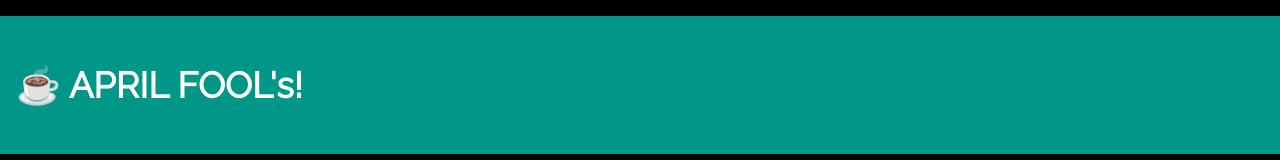
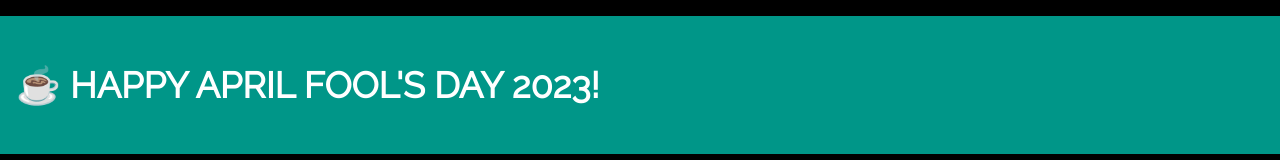
Before and after one commit to brewersnews/comments, a plain HTML site: page index.html in a window 1280 px wide. Shown: the top 160 px of the page. Drawn offline with nearby package versions, Linux system fonts and the light colour scheme.

Commit message:
Update index.html

```diff
--- a/index.html
+++ b/index.html
@@ -19,7 +19,7 @@ and is wrapped around the whole page content, except for the footer in this exam
 
 <!-- Header -->
 <header class="w3-container w3-teal w3-padding-32 w3-margin-top">
-    <h1><strong>&#9749; APRIL FOOL's! </strong></h1>
+    <h1><strong>&#9749; HAPPY APRIL FOOL'S DAY 2023! </strong></h1>
 </header>
 
 <!-- Grid -->
```
